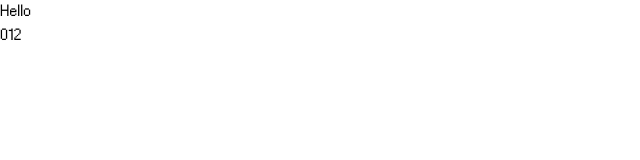
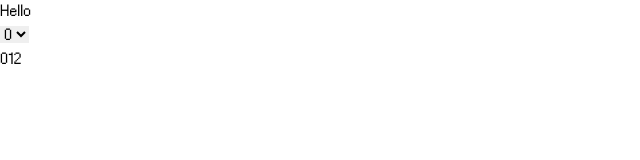
Before and after one commit to Liukaku/vaporwave, a Next.js app: page / in a window 1280 px wide. Shown: the top 160 px of the page, without its empty margins (0-640 px from the left). Built offline with nearby package versions, Linux system fonts and the light colour scheme.

Commit message:
start custom drop down

```diff
--- /dev/null
+++ b/components/StyledSelect.tsx
@@ -0,0 +1,24 @@
+import React, { useContext } from "react";
+import CTX from "./util/store";
+
+interface Props {
+  mapArr: Array<String>;
+}
+
+const StyledSelect = (props: Props) => {
+  const [theme, selectTheme] = useContext(CTX);
+
+  return (
+    <select className="" name="themeOption">
+      {props.mapArr.map((val, i) => {
+        return (
+          <option className="" value={i}>
+            {i}
+          </option>
+        );
+      })}
+    </select>
+  );
+};
+
+export default StyledSelect;
--- a/pages/index.tsx
+++ b/pages/index.tsx
@@ -5,6 +5,8 @@ import { useEffect, useState } from "react";
 import { AnimatePresence } from "framer-motion";
 import Draggable from "react-draggable";
 import { CTX } from "../components/util/store";
+import StyledButton from "../components/StyledButton";
+import StyledSelect from "../components/StyledSelect";
 
 const IndexPage = () => {
   const [viewModal, updateModal] = useState<Boolean>(false);
@@ -15,6 +17,7 @@ const IndexPage = () => {
       console.log("unmounted");
     };
   }, []);
+  const mapArr = ["0", "1", "2"];
 
   return (
     <CTX.Provider value={[theme, selectTheme]}>
@@ -28,28 +31,20 @@ const IndexPage = () => {
             Hello
           </button>
         </div>
-        <div>
-          <button
-            onClick={() => {
-              selectTheme(0);
-            }}
-          >
-            0
-          </button>
-          <button
-            onClick={() => {
-              selectTheme(1);
-            }}
-          >
-            1
-          </button>
-          <button
-            onClick={() => {
-              selectTheme(2);
-            }}
-          >
-            2
-          </button>
+
+        <div className="mx-auto w-20">
+          <StyledSelect mapArr={mapArr} />
+          <br />
+          {mapArr.map((val, n) => {
+            return (
+              <StyledButton
+                label={n.toString()}
+                onClickFunc={() => {
+                  selectTheme(n);
+                }}
+              />
+            );
+          })}
         </div>
         <AnimatePresence>
           {viewModal ? (
```
